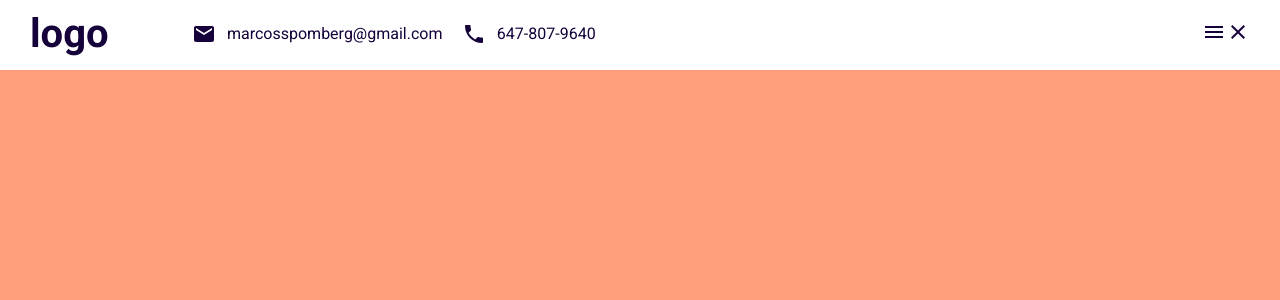
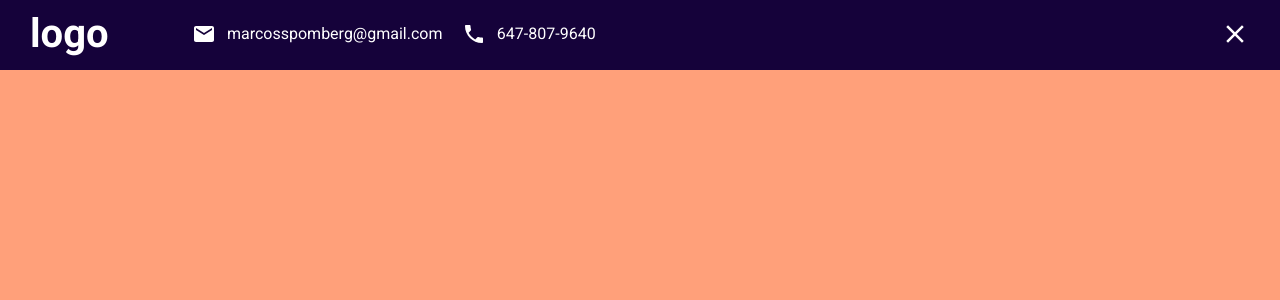
Before and after one commit to spomberg/portfolio, a React (Create React App) app: page / in a window 1280 px wide. Shown: the top 300 px of the page. Built offline with nearby package versions, Linux system fonts and the light colour scheme.

Commit message:
Apply fade animation to menu and close icons

```diff
--- a/src/components/topbar/topbar.scss
+++ b/src/components/topbar/topbar.scss
@@ -37,10 +37,48 @@
           color: inherit;
         }
 
+        .icon{
+          font-size: 100px;
+        }
+
         span{
           margin-left: 0.7rem;
         }
       }
     }
   }
+
+  .right{
+
+    .hamburguer{
+
+      .menuIcon{
+        font-size: 30px;
+        cursor: pointer;
+        animation: fade1 1s linear;
+      }
+
+      .closeIcon{
+        font-size: 30px;
+        display: none;
+      }
+    }
+  }
+
+  &.active{
+    background-color: $mainColor;
+    color: white;
+
+    .hamburguer{
+
+      .menuIcon{
+        display: none;
+      }
+
+      .closeIcon{
+        display: flex;
+        animation: fade1 1s linear;
+      }
+    }
+  }
 }
```
